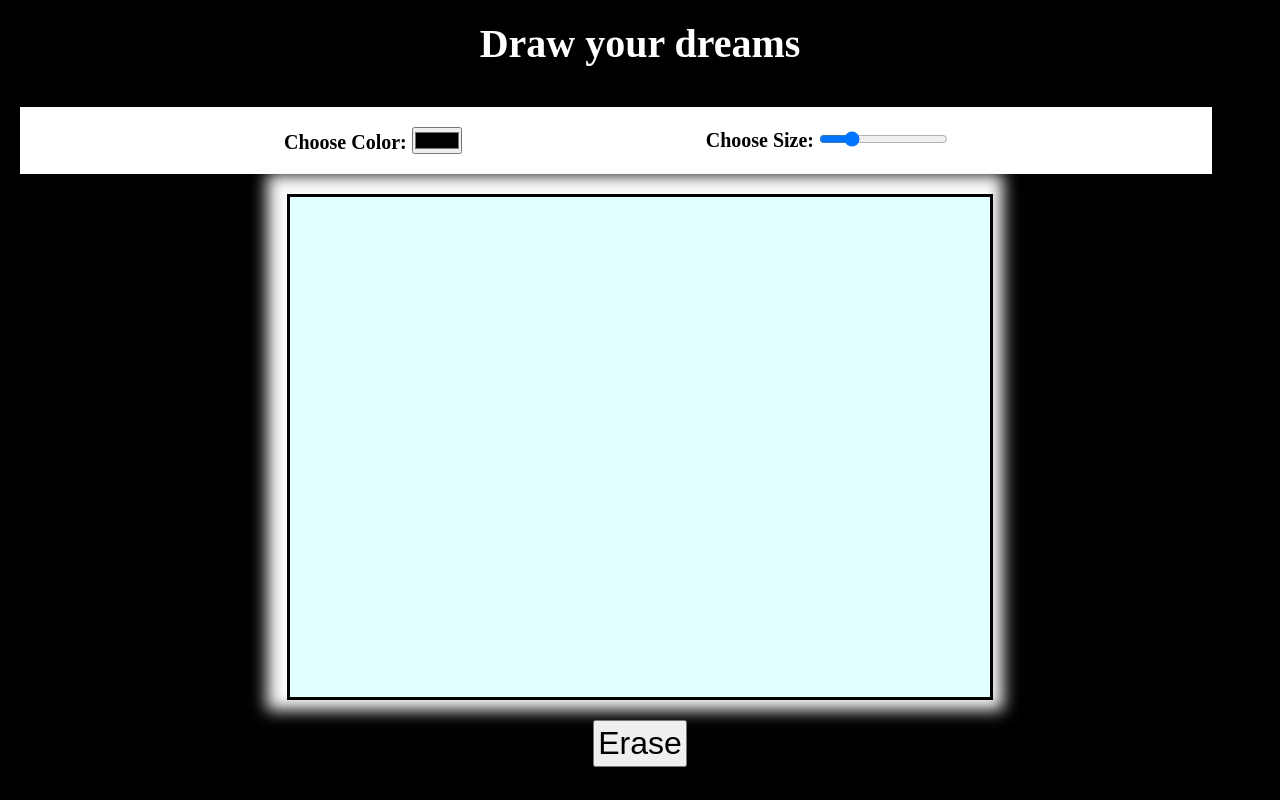
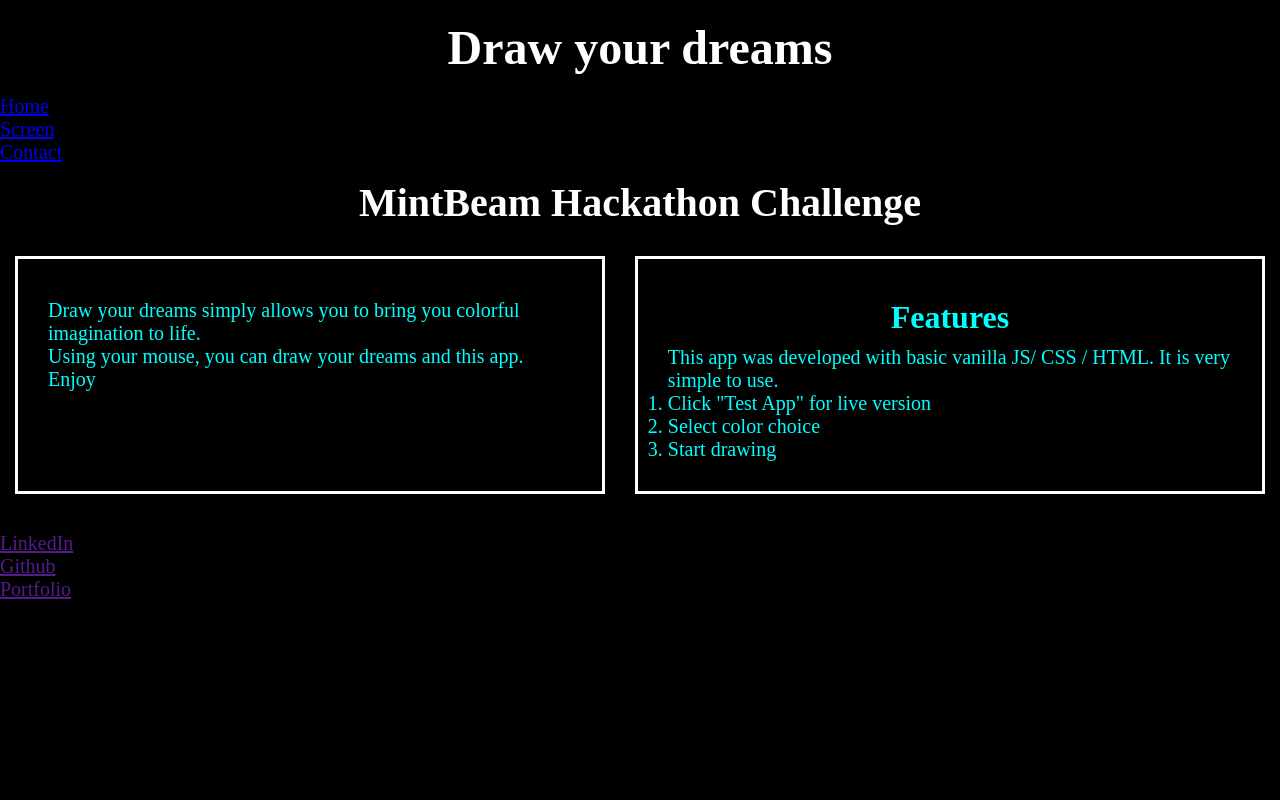
Before and after one commit to Ikejrmillsowoo/paint-app, a plain HTML site: page index.html in a window 1280 px wide. Drawn offline with Linux system fonts and the light colour scheme.

Commit message:
index page built

```diff
--- a/index.html
+++ b/index.html
@@ -10,26 +10,50 @@
 </head>
 
 <body>
-    <h1 class="heading">Draw your dreams</h1>
-    <div class="main">
-        <div class="color">
-            <!-- <button class="btnColor" id="btn_color">Choose Color</button> -->
-            <label for="color">Choose Color: </label>
-            <input type="color" id="color" name="favColor" class="colorItem" value="#000000">
+    <nav class="navigator">
+        <h1 class="heading">Draw your dreams</h1>
+        <ul class="menu">
+            <li class="home"><a href="#">Home</a></li>
+            <li class="screen"><a href="/screen">Screen</a></li>
+            <li class="contact"><a href="/contact">Contact</a></li>
+        </ul>
+    </nav>
+    <main class="mainLanding">
+        <h3 class="topic">MintBeam Hackathon Challenge</h3>
+        <div class="items">
+            <div class="item">
+                <h4 class="itemHeading"></h4>
+                <p>Draw your dreams simply allows you to bring you colorful imagination to life. <br>
+                    Using your mouse, you can draw your dreams and this app. Enjoy</p>
+            </div>
+            <div class="item">
+                <h4 class="itemHeading">Features</h4>
+                <p>This app was developed with basic vanilla JS/ CSS / HTML. It is very simple to use. </p>
+                <ol class="itemList">
+                    <li>Click "Test App" for live version</li>
+                    <li>Select color choice</li>
+                    <li>Start drawing</li>
+                </ol>
+            </div>
         </div>
-        <div class="color">
 
-            <label for="rangeInput">Choose Size: </label>
-            <input id="rangeInput" type="range" min="1" max="10" step="1" class="sizeRange" value="3">
+
+
+
+
+    </main>
+    <footer class="footer">
+        <h4>Contact Information</h4>
+        <div class="information">
+            <ul>
+                <li><a href="">LinkedIn</a></li>
+                <li><a href="">Github</a></li>
+                <li><a href="">Portfolio</a></li>
+            </ul>
         </div>
-    </div>
+    </footer>
 
-    <div id="board">
-        <canvas class="canvas" id="display"></canvas>
-    </div>
-    <div class="bottom">
-        <input type="button" id="erase" value="Erase">
-    </div>
+
 
 
 
--- a/script.js
+++ b/script.js
@@ -71,5 +71,6 @@ var onPaint = function () {
 };
 
 reset.addEventListener("click", () => {
+  console.log("Clicked");
   ctx.strokeStyle = "#e0ffff";
 });
--- a/style.css
+++ b/style.css
@@ -15,6 +15,7 @@ body {
     text-align: center;
     color: white;
     padding: 20px;
+    font-size: 3rem;
 }
 .main {
     display: flex;
@@ -53,3 +54,36 @@ body {
     padding: 3px;
 
 }
+
+.mainLanding {
+    width: 100%;
+    color: white;
+    display: flex;
+    flex-direction: column;
+    justify-content: center;
+    align-items: center;
+}
+
+.topic {
+    margin: 15px;
+    font-size: 40px;
+}
+.items {
+    width: 100%;
+    display: flex;
+    flex-direction: row;
+    justify-content: space-around;
+}
+
+.item {
+    margin: 15px;
+    color: aqua;
+    border: 3px solid white;
+    padding: 30px;
+}
+
+.itemHeading {
+    margin: 10px;
+    text-align: center;
+    font-size: 2rem;
+}
```
Also changed, not shown: screen.html (added, +40 -0 lines).
